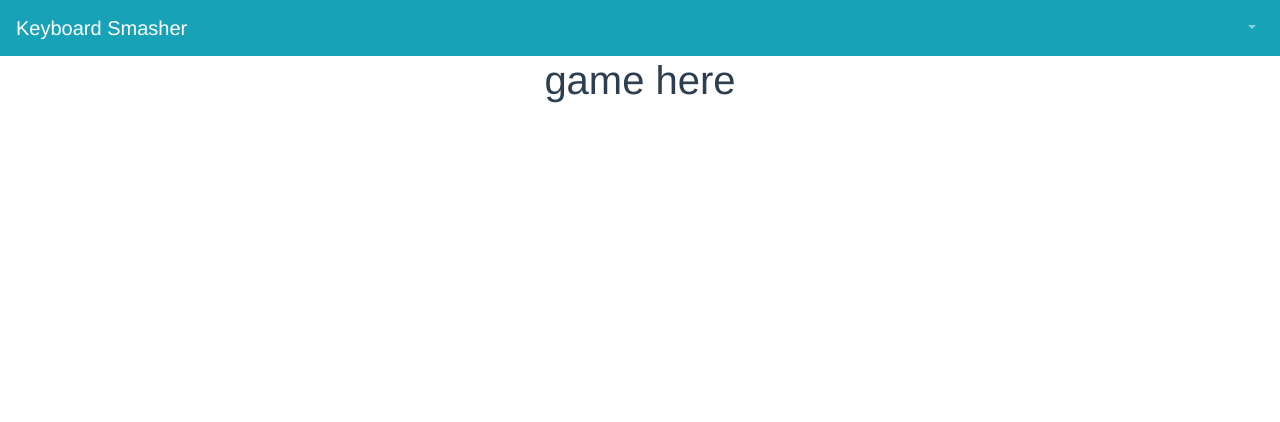
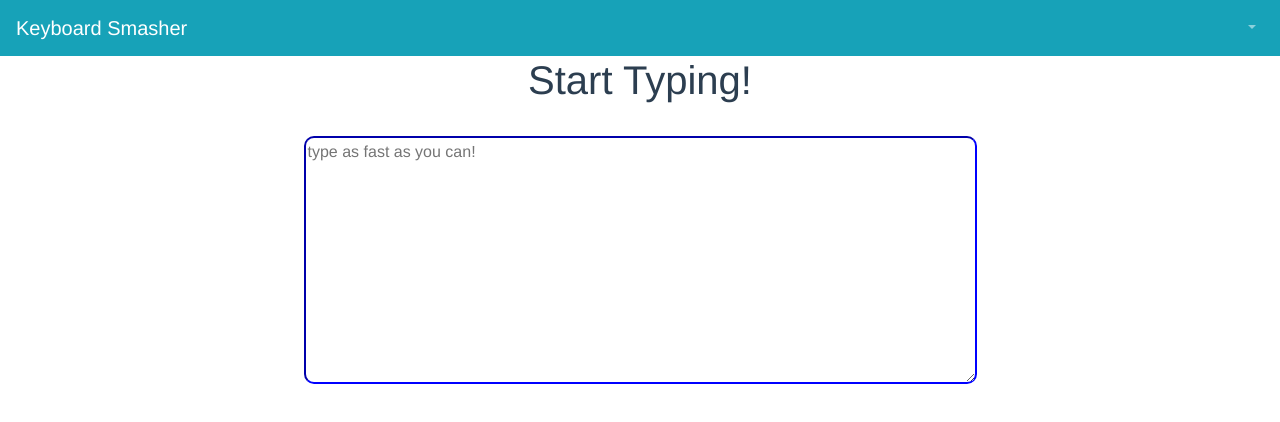
Before and after one commit to Keyboard-smasher-1/Keyboad-smahser-client, a Vue app in the folder client/: page /game in a window 1280 px wide. Both pictures are taken after typing "Sample" into the empty fields and a click on the input "Start Smashing!". Shown: the top 422 px of the page. Built offline with nearby package versions, Linux system fonts and the light colour scheme.

Commit message:
basic routes

```diff
--- a/client/package.json
+++ b/client/package.json
@@ -12,6 +12,7 @@
     "bootstrap": "^4.6.0",
     "bootstrap-vue": "^2.21.2",
     "core-js": "^3.6.5",
+    "sweetalert2": "^10.15.2",
     "vue": "^2.6.12",
     "vue-router": "^3.2.0",
     "vuex": "^3.4.0"
--- a/client/src/App.vue
+++ b/client/src/App.vue
@@ -2,7 +2,7 @@
   <div id="app">
     <div>
       <b-navbar toggleable="lg" type="dark" variant="info" v-if="login">
-        <b-navbar-brand href="#">Keyboard Smasher</b-navbar-brand>
+        <b-navbar-brand>Keyboard Smasher</b-navbar-brand>
         <b-navbar-toggle target="nav-collapse"></b-navbar-toggle>
         <b-collapse id="nav-collapse" is-nav>
           <!-- Right aligned nav items -->
@@ -26,8 +26,12 @@
 // import Login from './views/Login.vue'
 export default {
   name: 'App',
+  data () {
+    return {
+      // username: localStorage.getItem('username')
+    }
+  },
   components: {
-    // Login
   },
   methods: {
     logoutBtn () {
@@ -36,6 +40,7 @@ export default {
   },
   computed: {
     username () {
+      console.log(this.$store.state.username)
       return this.$store.state.username
     },
     login () {
@@ -70,11 +75,9 @@ export default {
 #login {
   width: 300px;
 }
-
-html {
-/* background-color: #56baed; */
-}
-
+/* html {
+background-color: #56baed;
+} */
 body {
 font-family: "Poppins", sans-serif;
 }
@@ -319,4 +322,9 @@ outline: none;
 #icon {
 width:60%;
 }
+
+textarea{
+  border: 2px inset blue;
+  border-radius: 10px;
+}
 </style>
--- a/client/src/main.js
+++ b/client/src/main.js
@@ -2,6 +2,7 @@ import Vue from 'vue'
 import App from './App.vue'
 import router from './router'
 import store from './store'
+// import Swal from 'sweetalert2'
 import { BootstrapVue, IconsPlugin } from 'bootstrap-vue'
 
 // Import Bootstrap an BootstrapVue CSS files (order is important)
--- a/client/src/views/Game.vue
+++ b/client/src/views/Game.vue
@@ -1,6 +1,15 @@
 <template>
   <div>
-    <h1>game here</h1>
+    <h1>Start Typing!</h1>
+    <div class="container">
+      <form action="#">
+        <br>
+        <!-- <label for="game">game</label><br> -->
+        <textarea rows = "10" cols = "70" name = "description" placeholder="type as fast as you can!">
+        </textarea><br>
+        <!-- <input type="text" cols="60" rows="5"> -->
+      </form>
+    </div>
   </div>
 </template>
 
--- a/client/src/views/Login.vue
+++ b/client/src/views/Login.vue
@@ -8,7 +8,7 @@
       <div class="fadeIn first">
         <img src="../assets/smashed1.jpg" id="icon" alt="User Icon" />
       </div>
-      <!-- Login Form -->
+      <!-- Username Form -->
       <form>
         <input type="text" id="login" class="fadeIn second" name="login" placeholder="Enter Username" v-model="username">
         <input type="submit" class="fadeIn fourth" value="Start Smashing!" @click.prevent="loginBtn()">
```
Also changed, not shown: 1 other file (tests, documents, lock files or other folders).
